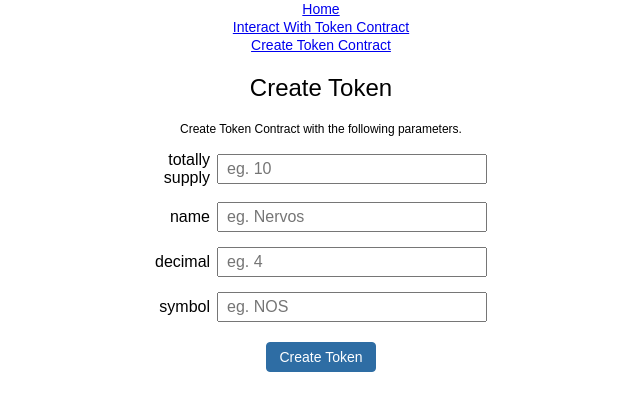
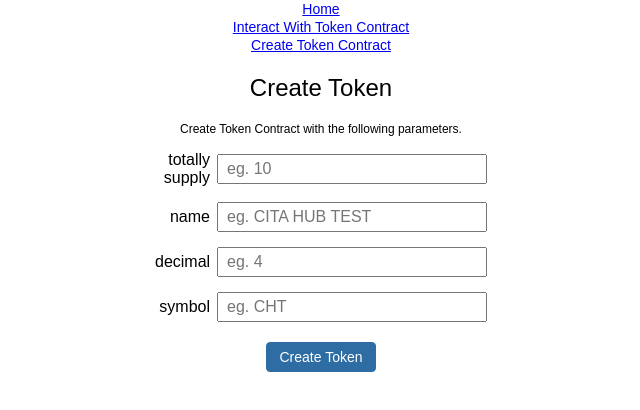
Before and after one commit to cryptape/token-factory-demo, a React (Create React App) app: page /create in a window 1280 px wide. Shown: the top 410 px of the page, without its empty margins (319-959 px from the left). Built offline with nearby package versions, Linux system fonts and the light colour scheme; what @cryptape/cita-sdk would draw is missing.

Commit message:
chore: update cita-sdk

```diff
--- a/package.json
+++ b/package.json
@@ -3,7 +3,7 @@
   "version": "0.1.0",
   "private": true,
   "dependencies": {
-    "@cryptape/cita-sdk": "^0.20.2",
+    "@cryptape/cita-sdk": "^0.21.2",
     "react": "^16.4.2",
     "react-dom": "^16.4.2",
     "react-router-dom": "^4.3.1",
--- a/src/containers/Create/index.jsx
+++ b/src/containers/Create/index.jsx
@@ -11,9 +11,9 @@ import { deploy } from '../../contracts/tokenStore';
 import Button from '../../components/Button';
 
 let input_totally_supply = 'eg. 10';
-let input_name = 'eg. Nervos';
+let input_name = 'eg. CITA HUB TEST';
 let input_decimal_places = 'eg. 4';
-let input_symbol = 'eg. NOS';
+let input_symbol = 'eg. CHT';
 
 export default class Create extends React.Component {
   constructor() {
@@ -71,9 +71,7 @@ export default class Create extends React.Component {
           button_text={this.state.button_text}
           onClick={() => this._create()}
         />
-        <text style={Styles.TextContractAddress}>
-          {this.state.contract_address}
-        </text>
+        {this._renderPush()}
       </div>
     );
   }
@@ -100,7 +98,7 @@ export default class Create extends React.Component {
             this.setState({ button_text: 'Success!' });
             alert('Success!');
             this.setState({
-              contract_address: 'Contract Address: ' + receipt.contractAddress
+              contract_address: receipt.contractAddress
             });
             // this.props.history.push("/token/" + receipt.contractAddress);
           } else {
@@ -108,6 +106,26 @@ export default class Create extends React.Component {
           }
         })
         .catch(err => this._error(err));
+    }
+  }
+
+  _renderPush() {
+    if (this.state.contract_address) {
+      return (
+        <div style={{ display: 'flex', flexDirection: 'column', alignItems: 'center', justifyContent: 'center' }}>
+          <text style={Styles.TextContractAddress}>
+            {`Contract address:`}
+          </text>
+          <text style={Styles.TextContractAddress}>
+            {this.state.contract_address}
+          </text>
+          <Button
+            button_status={true}
+            button_text={'transfer'}
+            onClick={() => { this.props.history.push("/token/" + this.state.contract_address) }}
+          />
+        </div>
+      )
     }
   }
 
--- a/src/contracts/transaction.js
+++ b/src/contracts/transaction.js
@@ -1,8 +1,8 @@
 const transaction = {
     nonce: 999999,
-    quota: 100000000,
+    quota: 10000000,
     chainId: 1,
-    version: 0,
+    version: 1,
     validUntilBlock: 999999,
     value: '0x0',
   };
```
Also changed, not shown: src/contracts/tokenStore.js (+11 -11 lines), 1 other file (tests, documents, lock files or other folders).
